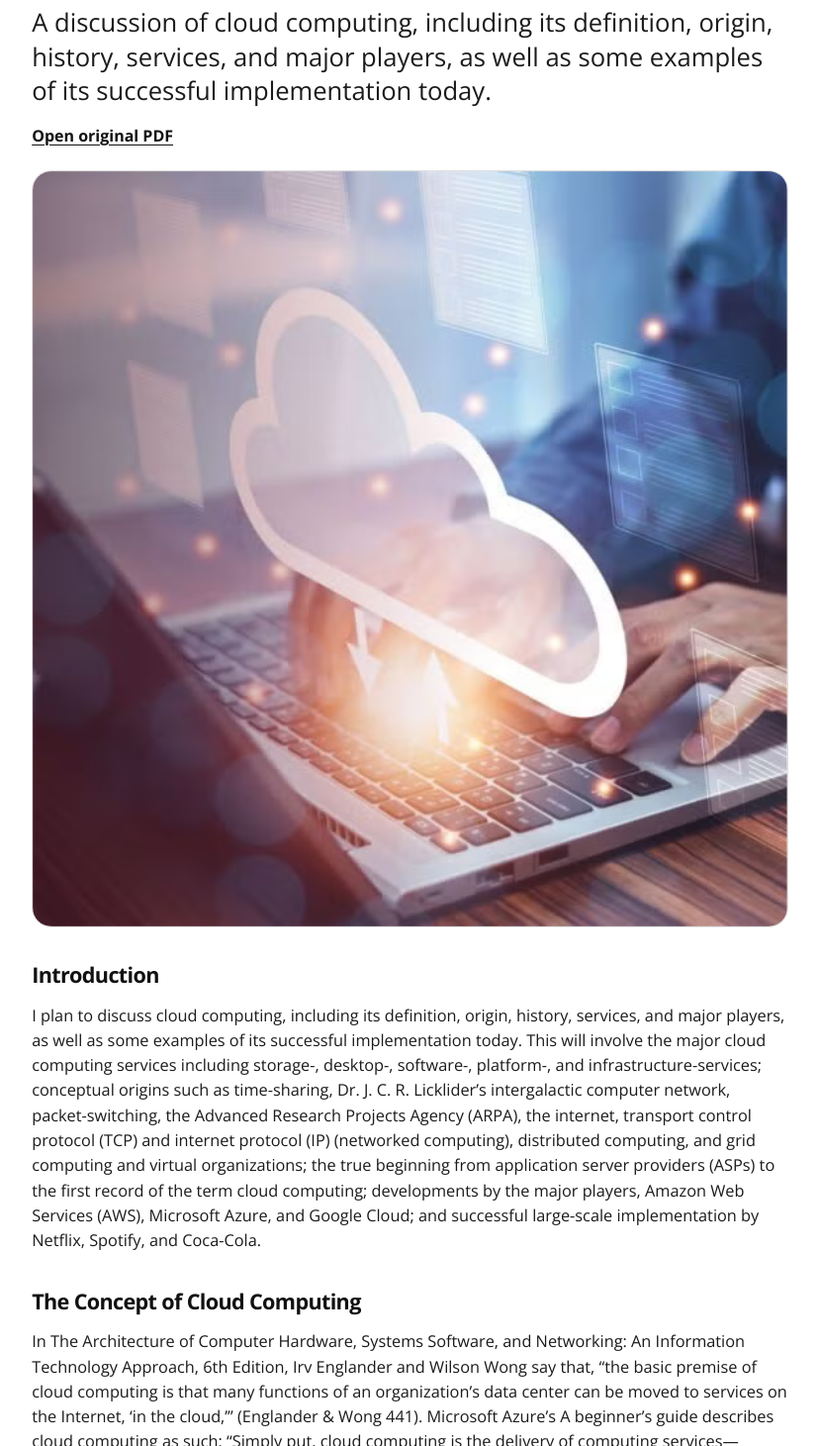
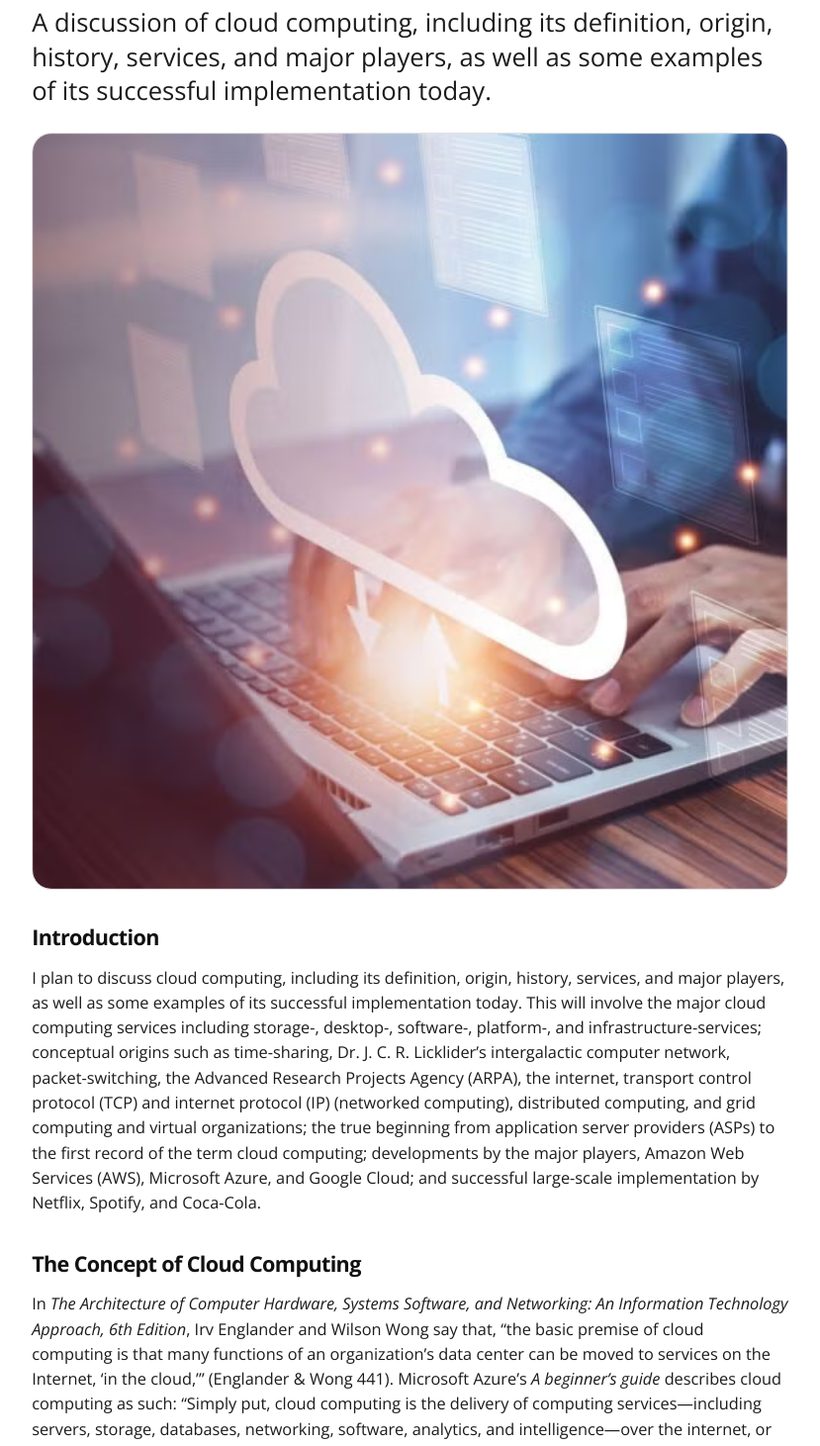
Before and after one commit to Ryanline/Ryanline.github.io, an Angular app: page /blog in a window 1280 px wide. Shown: the part 529-1990 px from the top of the page at 99% size, without its empty margins (443-1272 px from the left). Built offline with nearby package versions, Linux system fonts and the light colour scheme.

Commit message:
Refine blog figure spacing and formatting

```diff
--- a/src/app/blog-page.component.ts
+++ b/src/app/blog-page.component.ts
@@ -38,12 +38,6 @@ import { BlogFigure, BlogPost, BlogSection, blogPosts } from './blog.data';
 
           <h1>{{ activePost().title }}</h1>
           <p class="blog-article-summary">{{ activePost().summary }}</p>
-
-          @if (activePost().sourcePdf) {
-            <p class="blog-article-source">
-              <a [href]="activePost().sourcePdf" target="_blank" rel="noopener">Open original PDF</a>
-            </p>
-          }
 
           @if (activePost().coverImage) {
             <div class="blog-cover">
@@ -237,7 +231,7 @@ import { BlogFigure, BlogPost, BlogSection, blogPosts } from './blog.data';
                         </div>
                       }
                       @case ('image') {
-                        <figure class="blog-figure blog-figure-image">
+                        <figure class="blog-figure blog-figure-image blog-figure-image--compact">
                           <img [src]="figure.imageSrc" [alt]="figure.imageAlt ?? ''" />
                           @if (figure.caption) {
                             <figcaption>{{ figure.caption }}</figcaption>
@@ -251,7 +245,7 @@ import { BlogFigure, BlogPost, BlogSection, blogPosts } from './blog.data';
                 <h2>{{ section.heading }}</h2>
 
                 @for (paragraph of section.paragraphs; track paragraph; let index = $index) {
-                  <p>{{ paragraph }}</p>
+                  <p [innerHTML]="formatParagraph(paragraph)"></p>
 
                   @for (figure of getSectionFigures(section, index); track figure.title) {
                     <div class="blog-figure-wrap">
@@ -436,7 +430,7 @@ import { BlogFigure, BlogPost, BlogSection, blogPosts } from './blog.data';
                           </div>
                         }
                         @case ('image') {
-                          <figure class="blog-figure blog-figure-image">
+                          <figure class="blog-figure blog-figure-image blog-figure-image--compact">
                             <img [src]="figure.imageSrc" [alt]="figure.imageAlt ?? ''" />
                             @if (figure.caption) {
                               <figcaption>{{ figure.caption }}</figcaption>
@@ -510,4 +504,22 @@ export class BlogPageComponent {
 
     return replacements.reduce((value, [from, to]) => value.split(from).join(to), text).trim();
   }
+
+  protected formatParagraph(text: string): string {
+    const cleaned = this.cleanText(text);
+    const italics: Array<[string, string]> = [
+      [
+        'The Architecture of Computer Hardware, Systems Software, and Networking: An Information Technology Approach, 6th Edition',
+        '<em>The Architecture of Computer Hardware, Systems Software, and Networking: An Information Technology Approach, 6th Edition</em>',
+      ],
+      ['A beginner’s guide', '<em>A beginner’s guide</em>'],
+      ['Stories', '<em>Stories</em>'],
+      ['The New York Times', '<em>The New York Times</em>'],
+      ['Scientific American', '<em>Scientific American</em>'],
+      ['GALE ACADEMIC ONEFILE', '<em>GALE ACADEMIC ONEFILE</em>'],
+      ['Amoeba', '<em>Amoeba</em>'],
+    ];
+
+    return italics.reduce((value, [from, to]) => value.split(from).join(to), cleaned);
+  }
 }
--- a/src/styles.css
+++ b/src/styles.css
@@ -537,17 +537,6 @@ select {
   line-height: 1.35;
 }
 
-.blog-article-source {
-  margin: 1rem 0 0;
-}
-
-.blog-article-source a {
-  color: #111111;
-  font-weight: 700;
-  text-decoration: underline;
-  text-underline-offset: 0.18em;
-}
-
 .blog-cover {
   margin-top: 1.5rem;
   overflow: hidden;
@@ -582,6 +571,10 @@ select {
 
 .blog-figure-wrap {
   margin: 1.35rem 0 0.6rem;
+}
+
+.blog-figure-wrap + h2 {
+  margin-top: 1.9rem;
 }
 
 .blog-figure-title {
@@ -623,6 +616,10 @@ select {
 .blog-figure-image img {
   width: 100%;
   height: auto;
+}
+
+.blog-figure-image--compact {
+  max-width: 28rem;
 }
 
 .blog-figure-image figcaption {
```
